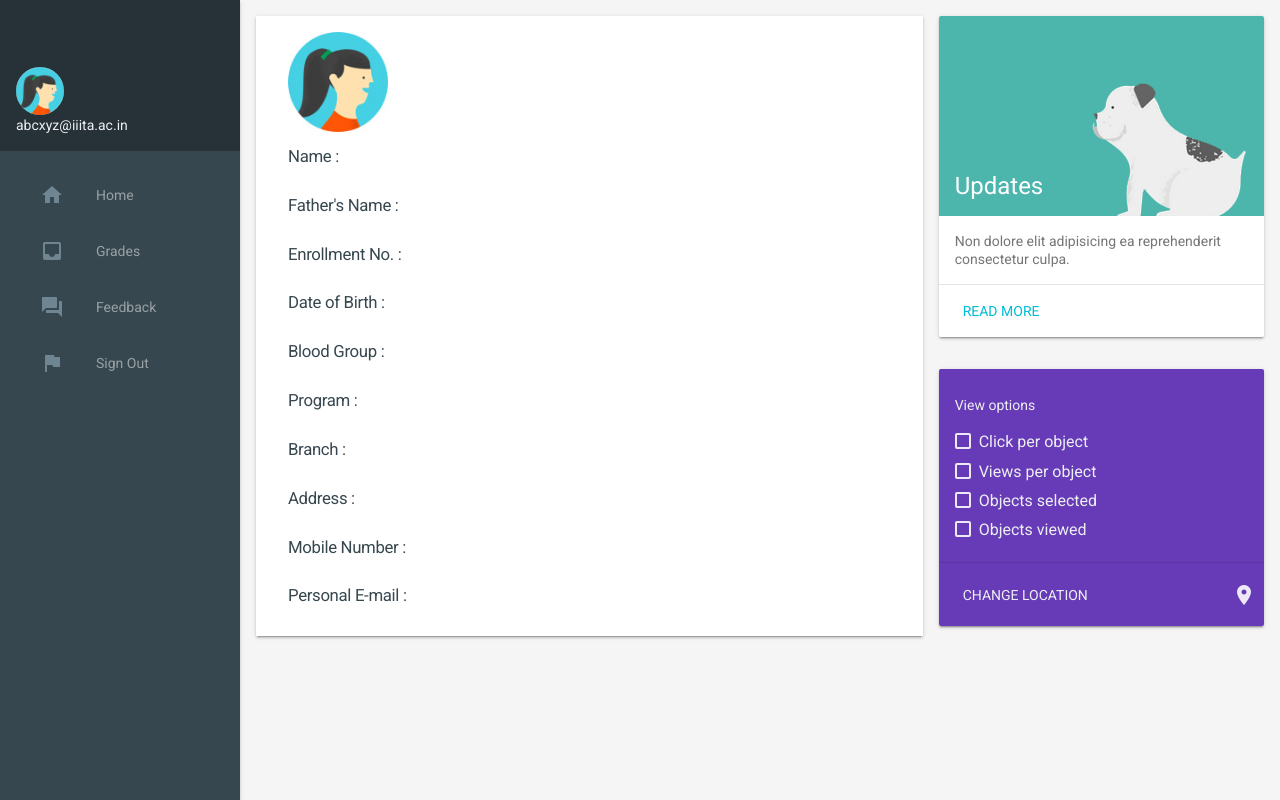
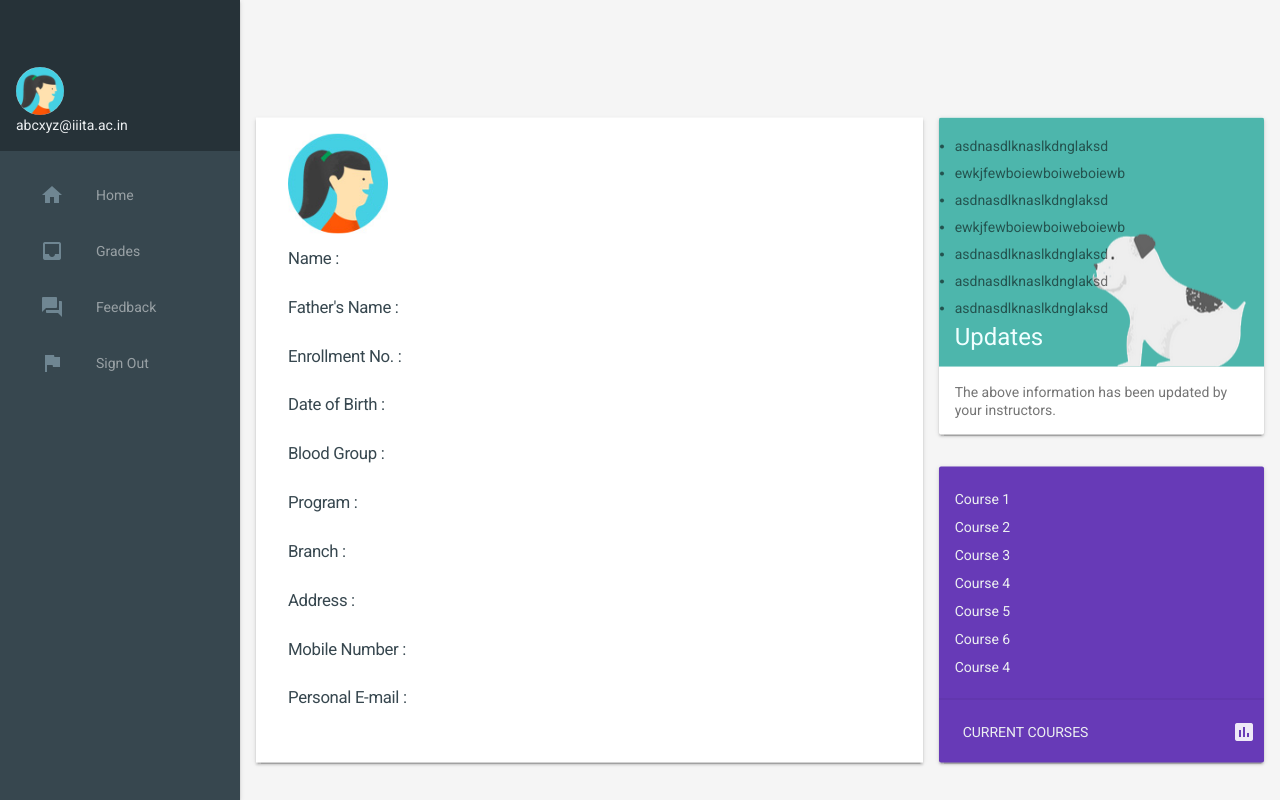
Before and after one commit to vvvinamer/Education-Portal, a website: page views/student.html in a window 1280 px wide. Drawn offline with nearby package versions, Linux system fonts and the light colour scheme; files whose address does not match are found by name.

Commit message:
student_page minor changes

```diff
--- a/css/student_style.css
+++ b/css/student_style.css
@@ -254,3 +254,28 @@ _:-ms-input-placeholder,
     color: #37474F;
     line-height: 0.05;
 }
+
+/* #main-content{
+    background-color: lightgray;
+} */
+
+@media only screen and (min-width: 840px) {
+    #main-content{
+        transform: translateY(15%);
+    }
+  }
+
+  @media only screen and (max-width: 840px) {
+    #main-content{
+        transform: translateY(10%);
+    }
+  }
+
+.list-items{
+    padding-bottom: 3px;
+}
+
+#courses-list{
+    max-height: 200px;
+    overflow-y: scroll;
+}
--- a/views/student.html
+++ b/views/student.html
@@ -49,6 +49,7 @@
 <body>
     <div class="demo-layout mdl-layout mdl-js-layout mdl-layout--fixed-drawer mdl-layout--fixed-header">
         <div class="demo-drawer mdl-layout__drawer mdl-color--blue-grey-900 mdl-color-text--blue-grey-50">
+
             <header class="demo-drawer-header">
                 <img src="../images/user.jpg" class="demo-avatar">
                 <div class="demo-avatar-dropdown">
@@ -65,7 +66,8 @@
         </div>
 
         <main class="mdl-layout__content mdl-color--grey-100">
-            <div class="mdl-grid demo-content">
+
+            <div class="mdl-grid demo-content" id="main-content">
                 <!-- Personal Details -->
                 <div class="demo-graphs mdl-shadow--2dp mdl-color--white mdl-cell mdl-cell--8-col">
                     <img src="../images/user.jpg" class="demo-avatar-big">
@@ -83,51 +85,44 @@
                 <!-- Personal Details End -->
                 <div class="demo-cards mdl-cell mdl-cell--4-col mdl-cell--8-col-tablet mdl-grid mdl-grid--no-spacing">
                     <div class="demo-updates mdl-card mdl-shadow--2dp mdl-cell mdl-cell--4-col mdl-cell--4-col-tablet mdl-cell--12-col-desktop">
-                        <div class="mdl-card__title mdl-card--expand mdl-color--teal-300">
-                            <h2 class="mdl-card__title-text">Updates</h2>
+
+                      <div class="mdl-card__title mdl-card--expand mdl-color--teal-300">
+                          <ul class="mdl-card__subtitle-text" id="updates-card">
+                              <li class="list-items">asdnasdlknaslkdnglaksd</li>
+                              <li class="list-items">ewkjfewboiewboiweboiewb</li>
+                              <li class="list-items">asdnasdlknaslkdnglaksd</li>
+                              <li class="list-items">ewkjfewboiewboiweboiewb</li>
+                              <li class="list-items">asdnasdlknaslkdnglaksd</li>
+                              <li class="list-items">asdnasdlknaslkdnglaksd</li>
+                              <li class="list-items">asdnasdlknaslkdnglaksd</li>
+                            <h2 class="mdl-card__title-text" style="color: azure">Updates</h2>
                         </div>
                         <div class="mdl-card__supporting-text mdl-color-text--grey-600">
-                            Non dolore elit adipisicing ea reprehenderit consectetur culpa.
+                            The above information has been updated by your instructors.
                         </div>
-                        <div class="mdl-card__actions mdl-card--border">
+                        <!-- <div class="mdl-card__actions mdl-card--border">
                             <a href="#" class="mdl-button mdl-js-button mdl-js-ripple-effect">Read More</a>
-                        </div>
+                        </div> -->
                     </div>
                     <div class="demo-separator mdl-cell--1-col"></div>
                     <div class="demo-options mdl-card mdl-color--deep-purple-500 mdl-shadow--2dp mdl-cell mdl-cell--4-col mdl-cell--3-col-tablet mdl-cell--12-col-desktop">
                         <div class="mdl-card__supporting-text mdl-color-text--blue-grey-50">
-                            <h3>View options</h3>
-                            <ul>
-                                <li>
-                                    <label for="chkbox1" class="mdl-checkbox mdl-js-checkbox mdl-js-ripple-effect">
-                      <input type="checkbox" id="chkbox1" class="mdl-checkbox__input">
-                      <span class="mdl-checkbox__label">Click per object</span>
-                    </label>
-                                </li>
-                                <li>
-                                    <label for="chkbox2" class="mdl-checkbox mdl-js-checkbox mdl-js-ripple-effect">
-                      <input type="checkbox" id="chkbox2" class="mdl-checkbox__input">
-                      <span class="mdl-checkbox__label">Views per object</span>
-                    </label>
-                                </li>
-                                <li>
-                                    <label for="chkbox3" class="mdl-checkbox mdl-js-checkbox mdl-js-ripple-effect">
-                      <input type="checkbox" id="chkbox3" class="mdl-checkbox__input">
-                      <span class="mdl-checkbox__label">Objects selected</span>
-                    </label>
-                                </li>
-                                <li>
-                                    <label for="chkbox4" class="mdl-checkbox mdl-js-checkbox mdl-js-ripple-effect">
-                      <input type="checkbox" id="chkbox4" class="mdl-checkbox__input">
-                      <span class="mdl-checkbox__label">Objects viewed</span>
-                    </label>
-                                </li>
+                            <ul id="courses-list">
+                                <li>Course 1</li>
+                                <li>Course 2</li>
+                                <li>Course 3</li>
+                                <li>Course 4</li>
+                                <li>Course 5</li>
+                                <li>Course 6</li>
+                                <li>Course 4</li>
+                                <li>Course 5</li>
+                                <li>Course 6</li>
                             </ul>
                         </div>
                         <div class="mdl-card__actions mdl-card--border">
-                            <a href="#" class="mdl-button mdl-js-button mdl-js-ripple-effect mdl-color-text--blue-grey-50">Change location</a>
+                            <a href="#" class="mdl-button mdl-js-button mdl-js-ripple-effect mdl-color-text--blue-grey-50">Current Courses</a>
                             <div class="mdl-layout-spacer"></div>
-                            <i class="material-icons">location_on</i>
+                            <i class="material-icons">assessment</i>
                         </div>
                     </div>
                 </div>
```
Also changed, not shown: images/icon.png (added).
